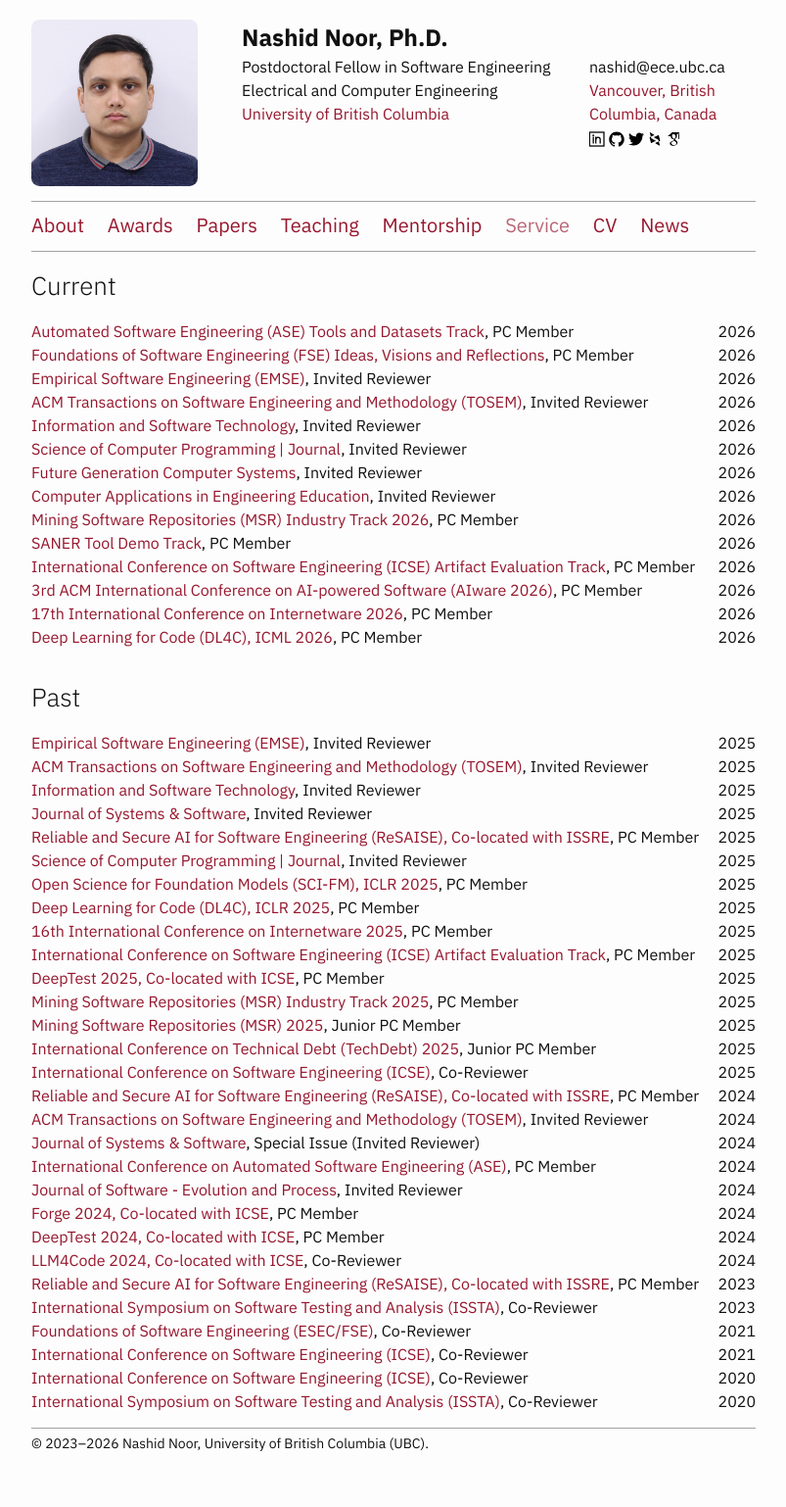
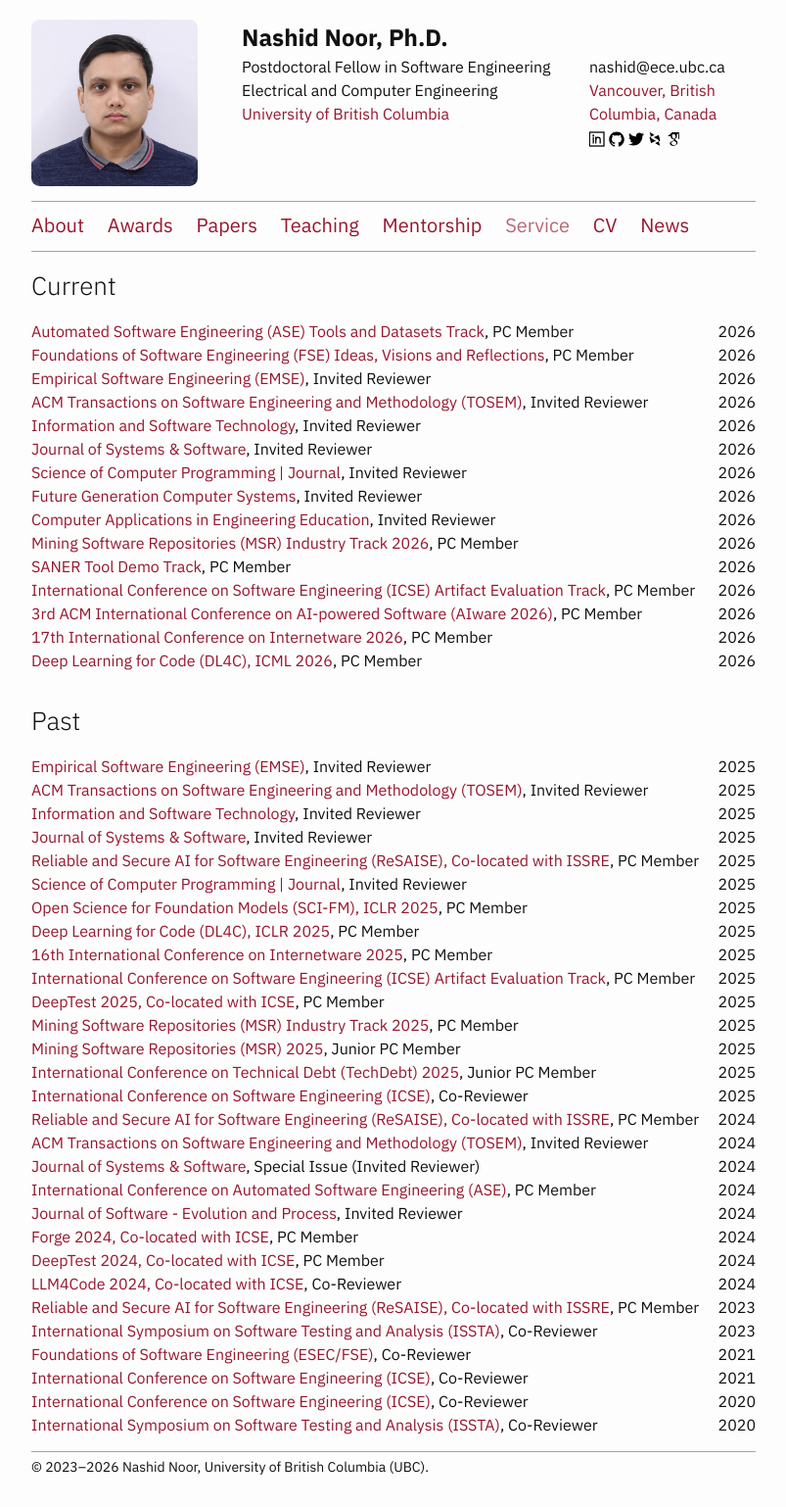
Before and after one commit to nashid/nashid.github.io, a Jekyll site: the page built from nav/service.md, in a window 1280 px wide. Shown: the whole page at 98% size, without its empty margins (238-1041 px from the left). Built offline with Jekyll 4.4.1, drawn with Linux system fonts in a browser that asks for light colours; before the commit the page ends 1514 px from its top, so only the background shows below that.

Commit message:
Add Journal of Systems & Software 2026 Invited Reviewer to services

```diff
--- a/_data/services.yml
+++ b/_data/services.yml
@@ -23,6 +23,11 @@
   role: Invited Reviewer
   year: 2026
   website: https://www.sciencedirect.com/journal/information-and-software-technology
+
+- name: Journal of Systems & Software
+  role: Invited Reviewer
+  year: 2026
+  website: https://www.sciencedirect.com/journal/journal-of-systems-and-software
 
 - name:  Science of Computer Programming | Journal
   role: Invited Reviewer
```
